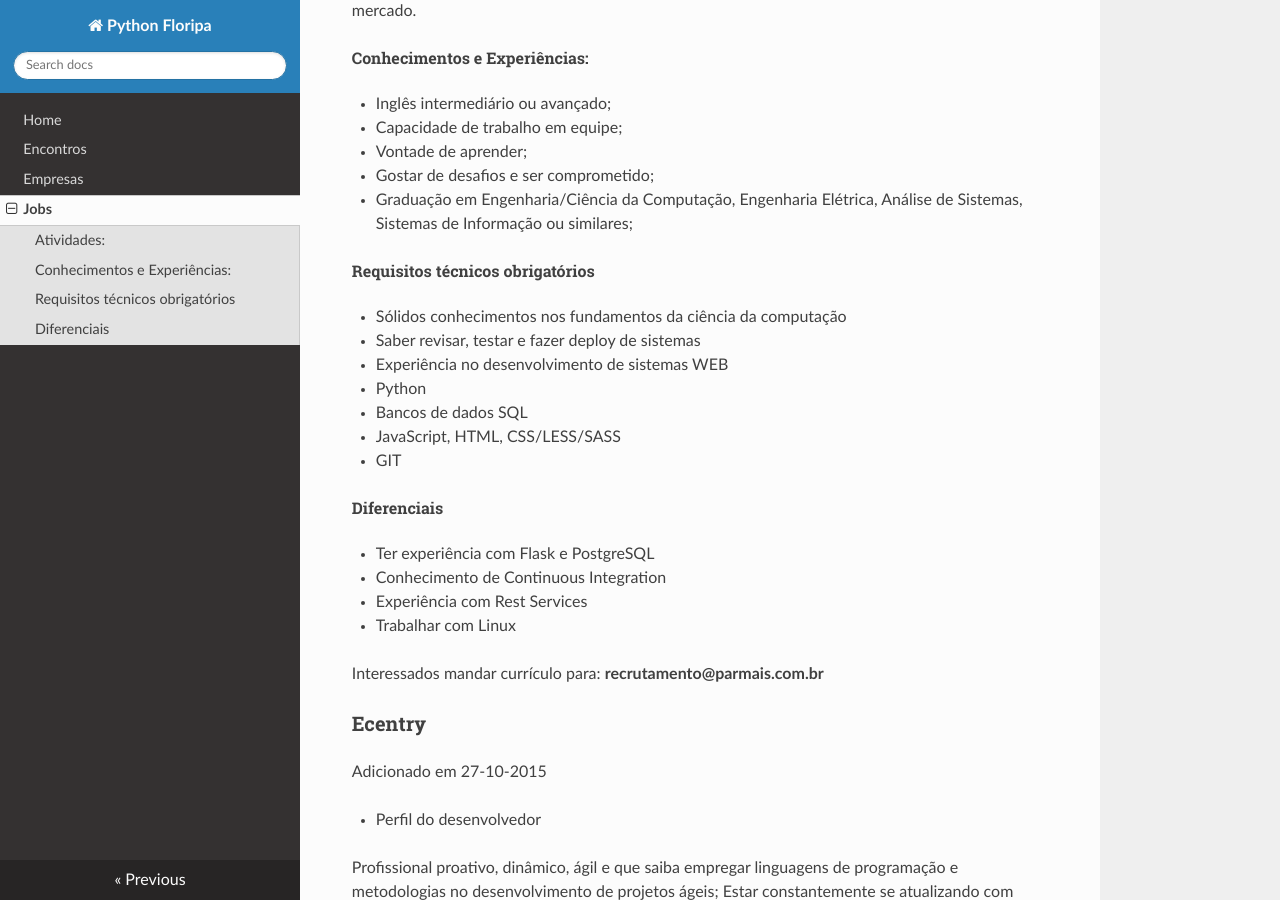
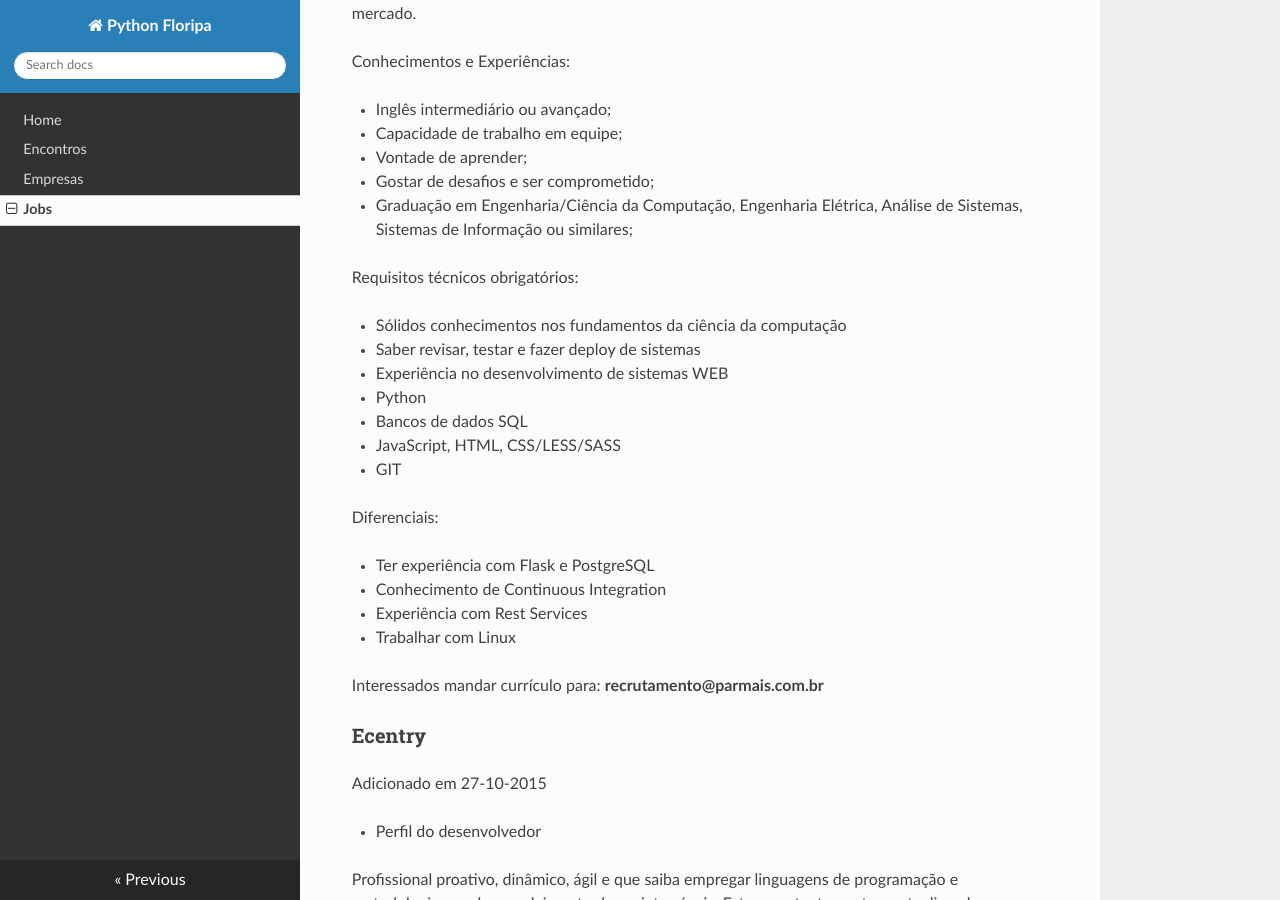
Before and after one commit to PythonFloripa/pythonfloripa.github.io, an MkDocs documentation site: the page built from docs/jobs.md, in a window 1280 px wide and 900 px high, scrolled down 363 px. Built offline with MkDocs 1.6.1, drawn with Linux system fonts in a browser that asks for light colours; nearby versions of some CDN libraries; old or Windows-style settings are respelled for this version of MkDocs.

Commit message:
fixed ParMais job

```diff
--- a/docs/jobs.md
+++ b/docs/jobs.md
@@ -4,31 +4,34 @@ Adicionado em 17-11-2015
 Full-Stack Web Developer - Florianópolis/SC\n
 Contratação: CLT
 
-###### Atividades:
+Atividades:
 
 Trabalhar em uma equipe especializada em desenvolvimento WEB para criação de produto interno na área de planejamento financeiro pessoal e investimentos. O profissional terá como principal objetivo ajudar a construir um produto seguro, confiável e inovador utilizando as tecnologias top de mercado.
 
-###### Conhecimentos e Experiências:
-* Inglês intermediário ou avançado;
-* Capacidade de trabalho em equipe;
-* Vontade de aprender;
-* Gostar de desafios e ser comprometido;
-* Graduação em Engenharia/Ciência da Computação, Engenharia Elétrica, Análise de Sistemas, Sistemas de Informação ou similares;
+Conhecimentos e Experiências:
 
-###### Requisitos técnicos obrigatórios
-* Sólidos conhecimentos nos fundamentos da ciência da computação
-* Saber revisar, testar e fazer deploy de sistemas
-* Experiência no desenvolvimento de sistemas WEB
-* Python
-* Bancos de dados SQL
-* JavaScript, HTML, CSS/LESS/SASS
-* GIT
+- Inglês intermediário ou avançado;
+- Capacidade de trabalho em equipe;
+- Vontade de aprender;
+- Gostar de desafios e ser comprometido;
+- Graduação em Engenharia/Ciência da Computação, Engenharia Elétrica, Análise de Sistemas, Sistemas de Informação ou similares;
 
-###### Diferenciais
-* Ter experiência com Flask e PostgreSQL
-* Conhecimento de Continuous Integration
-* Experiência com Rest Services
-* Trabalhar com Linux
+Requisitos técnicos obrigatórios:
+
+- Sólidos conhecimentos nos fundamentos da ciência da computação
+- Saber revisar, testar e fazer deploy de sistemas
+- Experiência no desenvolvimento de sistemas WEB
+- Python
+- Bancos de dados SQL
+- JavaScript, HTML, CSS/LESS/SASS
+- GIT
+
+Diferenciais:
+
+- Ter experiência com Flask e PostgreSQL
+- Conhecimento de Continuous Integration
+- Experiência com Rest Services
+- Trabalhar com Linux
 
 Interessados mandar currículo para: **recrutamento@parmais.com.br**
 
```
